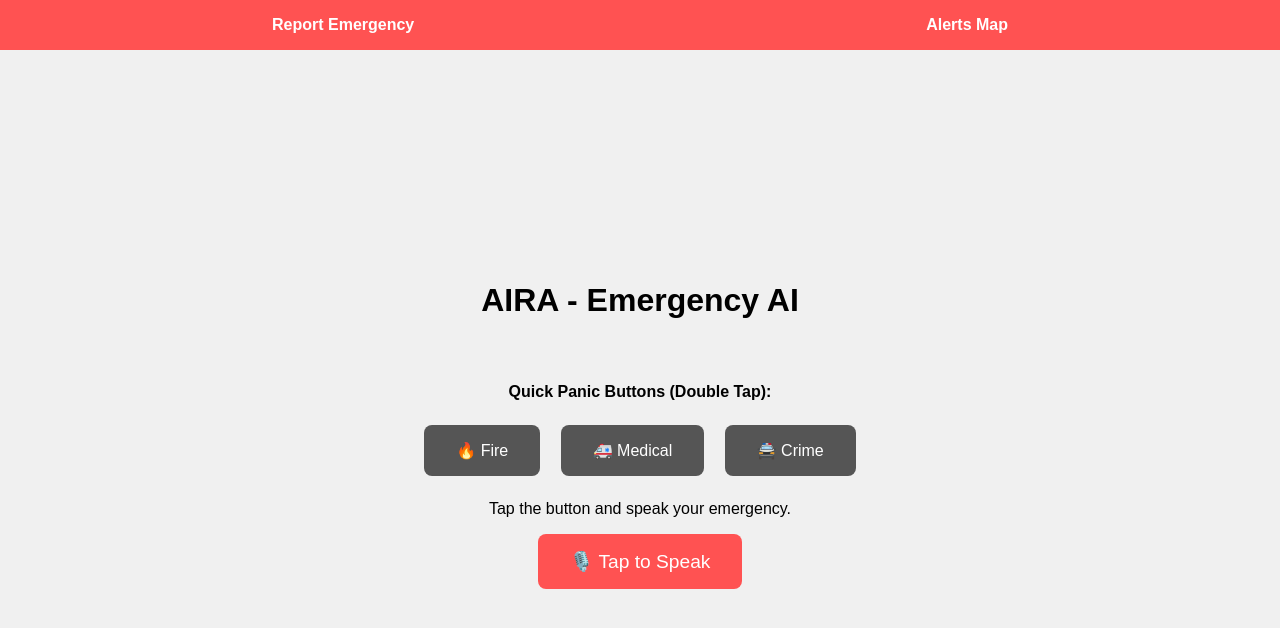
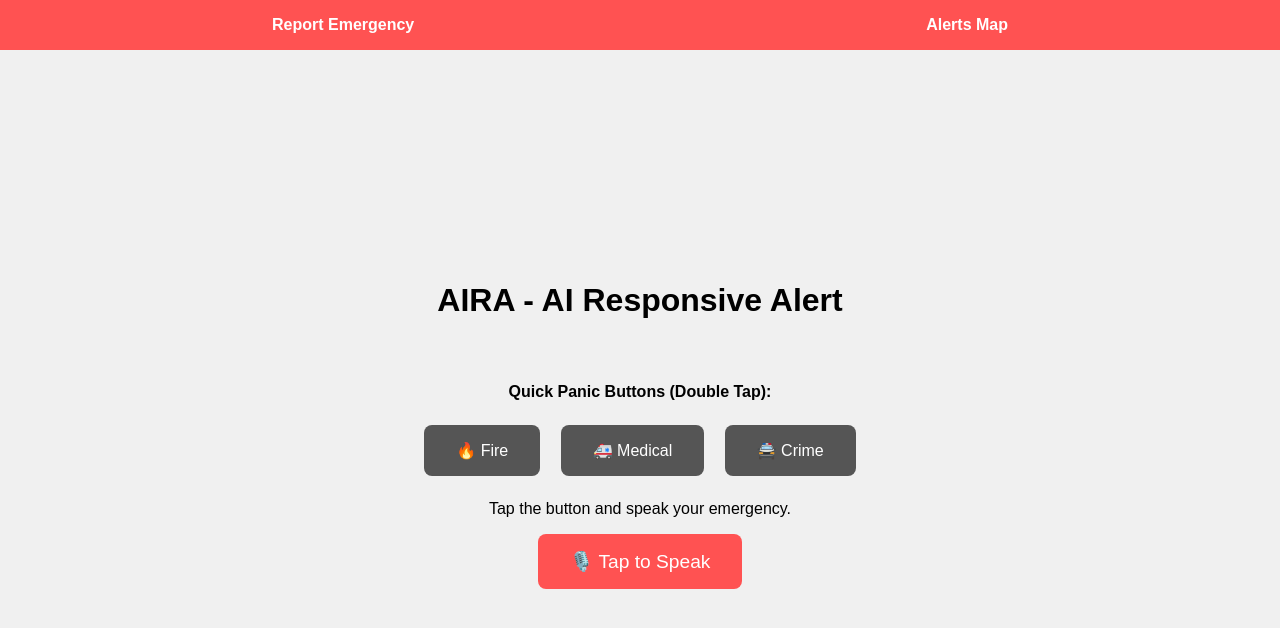
Before and after one commit to yonken4405/AI4DevsHackathon, a plain HTML site: page index.html in a window 1280 px wide. Drawn offline with Linux system fonts and the light colour scheme.

Commit message:
Done all

```diff
--- a/index.html
+++ b/index.html
@@ -16,7 +16,7 @@
       min-height: 100vh;
     }
 
-    nav {
+       nav {
       background-color: #ff5252;
       color: white;
       padding: 1rem;
@@ -34,6 +34,7 @@
     nav a:hover {
       text-decoration: underline;
     }
+
 
     main {
       flex: 1;
@@ -111,7 +112,7 @@
 </nav>
 
 <main>
-  <h1>AIRA - Emergency AI</h1>
+  <h1>AIRA - AI Responsive Alert</h1>
   <div style="margin-top: 2rem;">
   <p><b>Quick Panic Buttons (Double Tap):</b></p>
   <button class="panicBtn" data-type="Fire">🔥 Fire</button>
```
